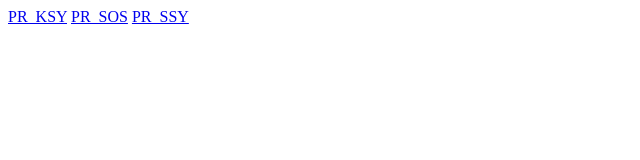
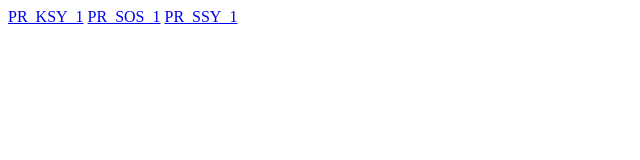
Before and after one commit to 99minnn/git_smu_MJ_demo, a plain HTML site: page index.html in a window 1280 px wide. Shown: the full height of the page, 0-640 px from the left. Drawn offline with Linux system fonts and the light colour scheme.

Commit message:
name_change

```diff
--- a/index.html
+++ b/index.html
@@ -7,8 +7,8 @@
     <title>Document</title>
 </head>
 <body>
-    <a href="./pr_KSY/index.html">PR_KSY</a>
-    <a href="./pr_SOS/index.html">PR_SOS</a>
-    <a href="./pr_SSY/index.html">PR_SSY</a>
+    <a href="./pr_KSY/index.html">PR_KSY_1</a>
+    <a href="./pr_SOS/index.html">PR_SOS_1</a>
+    <a href="./pr_SSY/index.html">PR_SSY_1</a>
 </body>
 </html>
```
